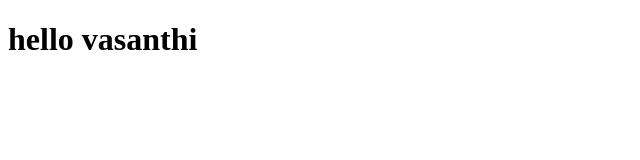
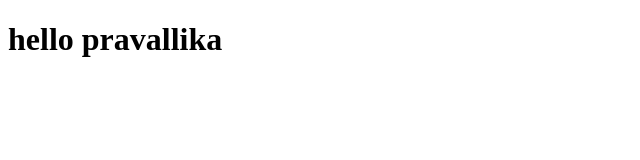
Before and after one commit to VasanthiIdeya/pratice, a plain HTML site: page index.html in a window 1280 px wide. Shown: the whole page, without its empty margins (0-640 px from the left). Drawn offline with Linux system fonts and the light colour scheme.

Commit message:
new changes

```diff
--- a/index.html
+++ b/index.html
@@ -1,6 +1,6 @@
 <!DOCTYPE html>
 <html>
     <body>
-        <h1>hello vasanthi </h1>
+        <h1>hello  pravallika </h1>
     </body>
 </html>
```
